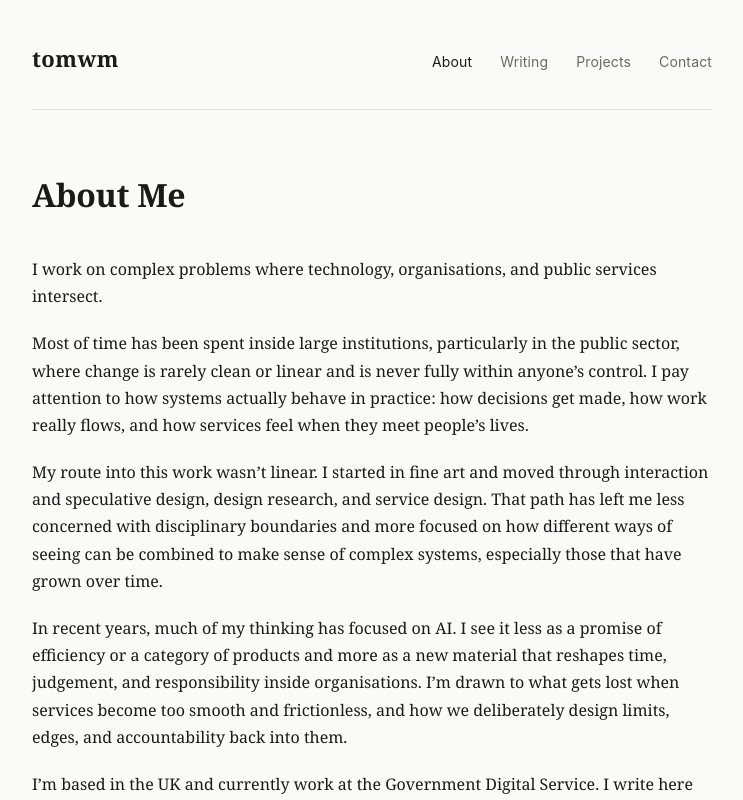
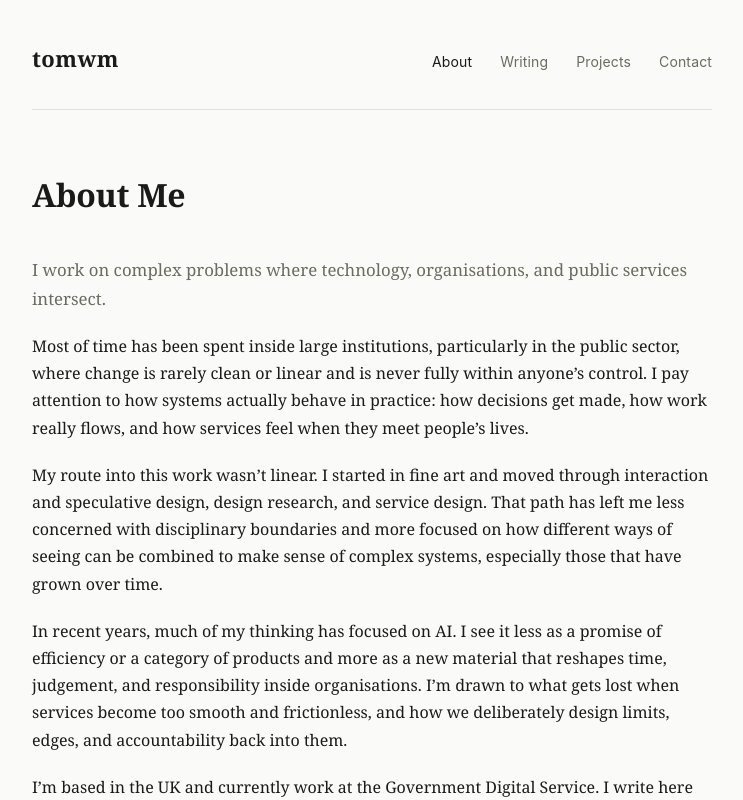
Before and after one commit to tomwm/tomwm.co.uk, a Next.js app: page /about in a window 1280 px wide. Shown: the top 800 px of the page, without its empty margins (268-1011 px from the left). Built offline with nearby package versions, Linux system fonts and the light colour scheme.

Commit message:
Style opening line on about page to match contact subtitle
Co-Authored-By: Claude Sonnet 4.6 <noreply@anthropic.com>

```diff
--- a/app/about/page.tsx
+++ b/app/about/page.tsx
@@ -14,7 +14,7 @@ export default function AboutPage() {
           <h1>About Me</h1>
         </div>
 
-        <p>
+        <p className="subtitle">
           I work on complex problems where technology, organisations, and public services intersect.
         </p>
 
--- a/app/globals.css
+++ b/app/globals.css
@@ -245,7 +245,8 @@ a:hover {
   font-size: 2rem;
 }
 
-.page-header .subtitle {
+.page-header .subtitle,
+.subtitle {
   font-family: "Georgia", serif;
   font-size: 1.05rem;
   color: var(--muted);
```
